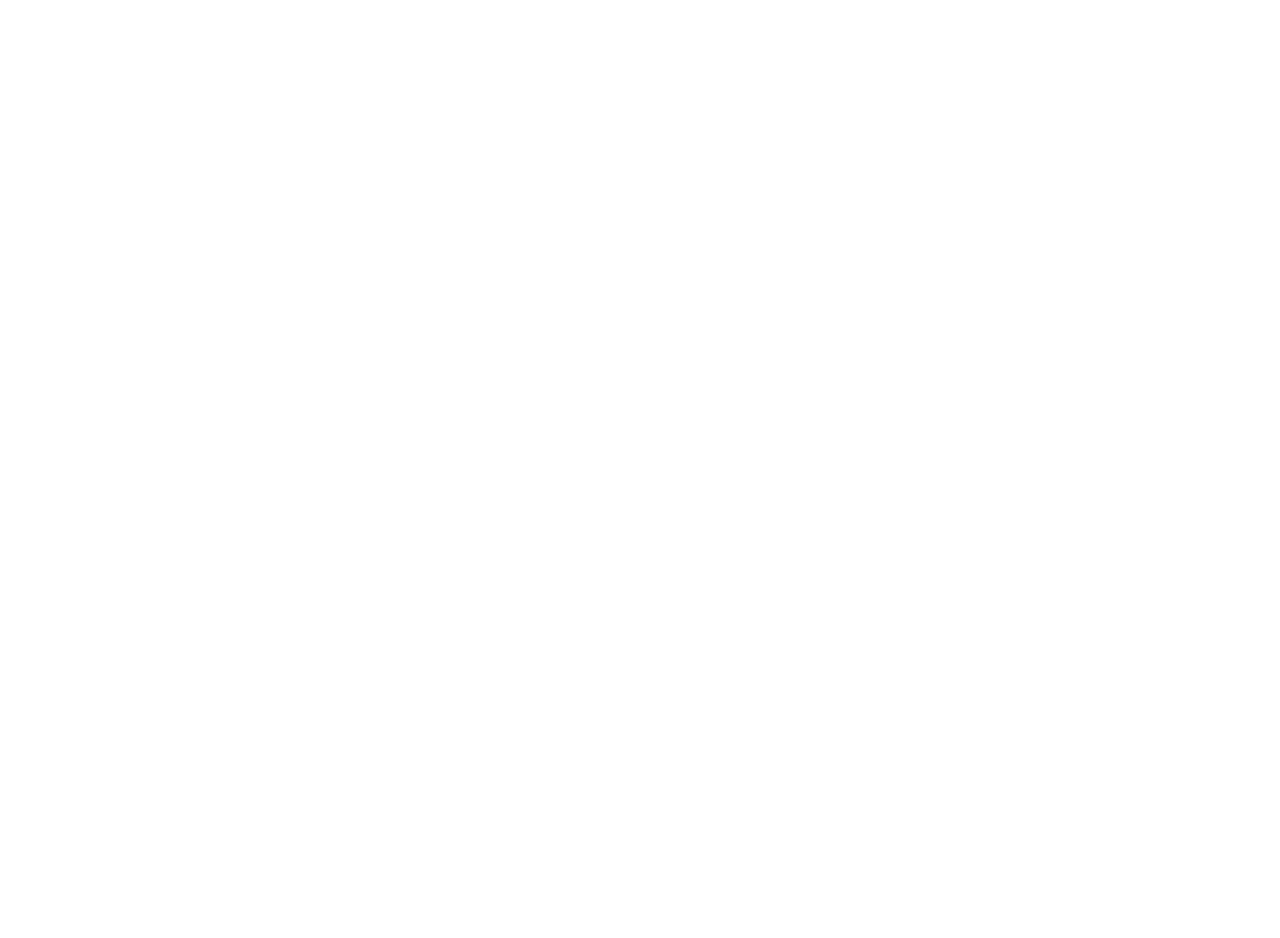
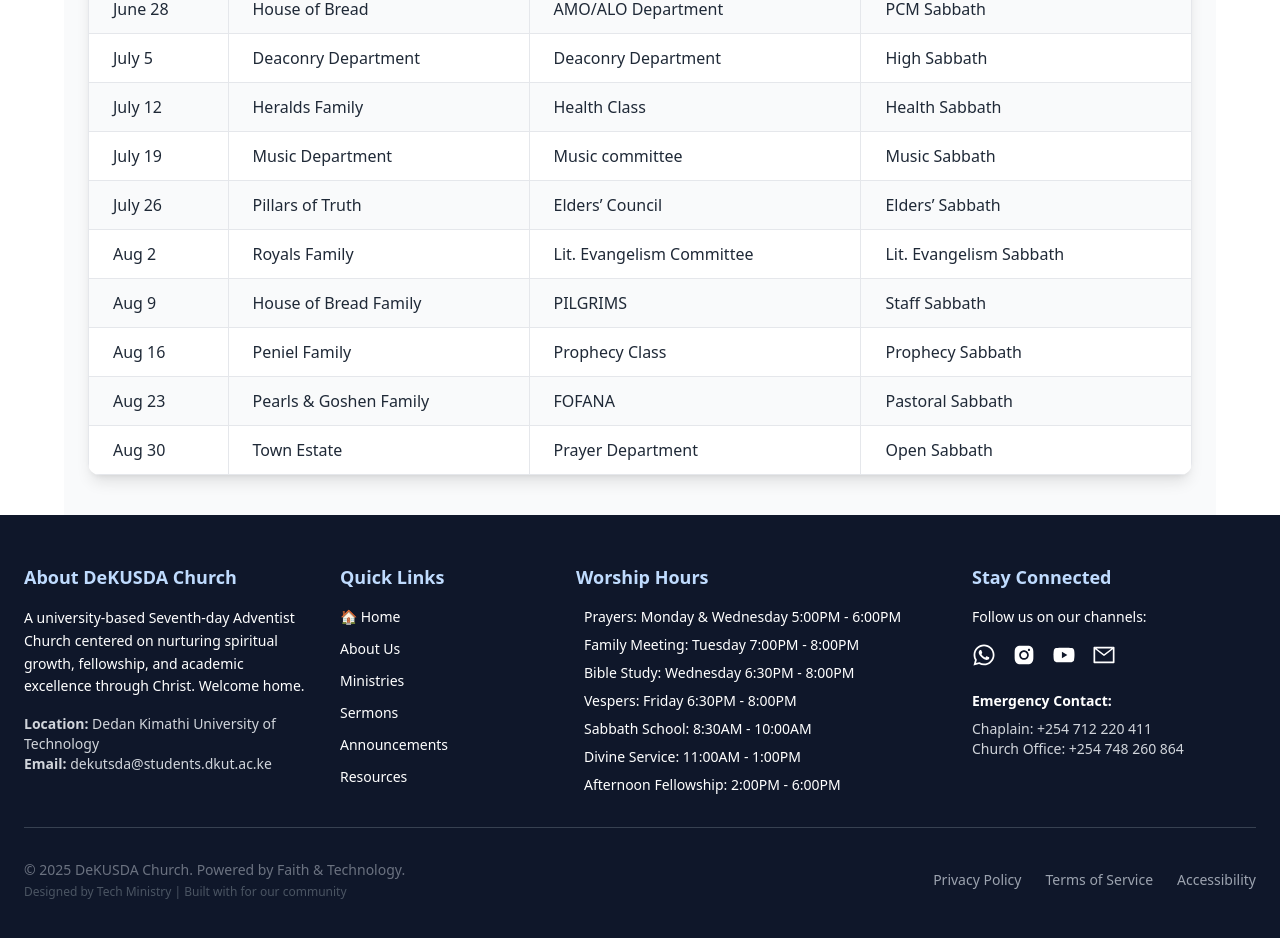
Before and after one commit to RamspheldOnyangoOchieng/DeKUSDA-Website, a React (Vite) app in the folder frontend/: page /COE in a window 1280 px wide. Before the commit this address had no page. Shown: the part 700-1638 px from the top of the page. Before the commit the page ends 800 px from the top, so only its background shows below. Built offline with nearby package versions, Linux system fonts and the light colour scheme.

Commit message:
Your commit message here

```diff
--- a/frontend/src/App.jsx
+++ b/frontend/src/App.jsx
@@ -1,42 +1,42 @@
-import { BrowserRouter, Routes, Route } from "react-router-dom";
+import { BrowserRouter, Routes, Route } from 'react-router-dom';
 
 // Home
-import Home from "./pages/Home";
+import Home from './pages/Home';
 
 // About
-import AboutDekusda from "./pages/About/AboutDekusda";
-import AboutSDA from "./pages/About/AboutSDA";
-import PastorMessage from "./pages/About/PastorMessage";
-import ElderMessage from "./pages/About/ElderMessage";
-import Leaders2022 from "./pages/About/Leadership/Leaders2022";
-import Leaders2023 from "./pages/About/Leadership/Leaders2023";
-import Leaders2024 from "./pages/About/Leadership/Leaders2024";
+import AboutDekusda from './pages/About/AboutDekusda';
+import AboutSDA from './pages/About/AboutSDA';
+import PastorMessage from './pages/About/PastorMessage';
+import ElderMessage from './pages/About/ElderMessage';
+import Leaders2022 from './pages/About/Leadership/Leaders2022';
+import Leaders2023 from './pages/About/Leadership/Leaders2023';
+import Leaders2024 from './pages/About/Leadership/Leaders2024';
 
 // Ministries / Departments
-import PersonalMinistries from "./pages/Ministries/PersonalMinistries";
-import PrayerDepartment from "./pages/Ministries/PrayerDepartment";
-import AMO_ALO from "./pages/Ministries/AMO_ALO";
-import Health from "./pages/Ministries/Health";
-import SabbathSchool from "./pages/Ministries/SabbathSchool";
-import ProphecyDepartment from "./pages/Ministries/Prophecy";
+import PersonalMinistries from './pages/Ministries/PersonalMinistries';
+import PrayerDepartment from './pages/Ministries/PrayerDepartment';
+import AMO_ALO from './pages/Ministries/AMO_ALO';
+import Health from './pages/Ministries/Health';
+import SabbathSchool from './pages/Ministries/SabbathSchool';
+import ProphecyDepartment from './pages/Ministries/Prophecy';
 
 // Music Groups
-import ChurchChoir from "./pages/Music/ChurchChoir";
-import DCM from "./pages/Music/DCM";
-import Blissful from "./pages/Music/Blissful";
+import ChurchChoir from './pages/Music/ChurchChoir';
+import DCM from './pages/Music/DCM';
+import Blissful from './pages/Music/Blissful';
 
 // Evangelism
-import PCM from "./pages/Evangelism/PCM";
-import Evangelism from "./pages/Evangelism/Evangelism";
+import PCM from './pages/Evangelism/PCM';
+import Evangelism from './pages/Evangelism/Evangelism';
 
 // Resources
-import COE from "./pages/Resources/COE";
-import Sermons from "./pages/Resources/Sermons";
-import Books from "./pages/Resources/Books";
+import COE from './pages/Resources/COE';
+import Sermons from './pages/Resources/Sermons';
+import Books from './pages/Resources/Books';
 
 // More Pages
-import Announcements from "./pages/More/Announcements";
-import SabbathCalendar from "./pages/Resources/COE"; // Reusing COE for Calendar
+import Announcements from './pages/More/Announcements';
+import SabbathCalendar from './pages/Resources/COE'; // Reusing COE for Calendar
 
 function App() {
   return (
@@ -46,39 +46,39 @@
         <Route path="/" element={<Home />} />
 
         {/* About */}
-        <Route path="/about/dekusda" element={<AboutDekusda />} />
-        <Route path="/about/sda" element={<AboutSDA />} />
-        <Route path="/about/pastor-message" element={<PastorMessage />} />
-        <Route path="/about/elder-message" element={<ElderMessage />} />
-        <Route path="/about/leaders/2024" element={<Leaders2024 />} />
-        <Route path="/about/leaders/2023" element={<Leaders2023 />} />
-        <Route path="/about/leaders/2022" element={<Leaders2022 />} />
+        <Route path="/Aboutdekusda" element={<AboutDekusda />} />
+        <Route path="/Aboutsda" element={<AboutSDA />} />
+        <Route path="/Pastormessage" element={<PastorMessage />} />
+        <Route path="/Eldermessage" element={<ElderMessage />} />
+        <Route path="/Leaders2024" element={<Leaders2024 />} />
+        <Route path="/Leaders2023" element={<Leaders2023 />} />
+        <Route path="/Leaders2022" element={<Leaders2022 />} />
 
         {/* Ministries / Departments */}
-        <Route path="/ministries/personal" element={<PersonalMinistries />} />
-        <Route path="/ministries/prayer" element={<PrayerDepartment />} />
-        <Route path="/ministries/amo-alo" element={<AMO_ALO />} />
-        <Route path="/ministries/health" element={<Health />} />
-        <Route path="/ministries/sabbath-school" element={<SabbathSchool />} />
-        <Route path="/ministries/prophecy" element={<ProphecyDepartment />} />
+        <Route path="/Personalministries" element={<PersonalMinistries />} />
+        <Route path="/PrayerDepartment" element={<PrayerDepartment />} />
+        <Route path="/AMO_ALO" element={<AMO_ALO />} />
+        <Route path="/Health" element={<Health />} />
+        <Route path="/SabbathSchool" element={<SabbathSchool />} />
+        <Route path="/Prophecy" element={<ProphecyDepartment />} />
 
         {/* Music */}
-        <Route path="/music/choir" element={<ChurchChoir />} />
-        <Route path="/music/dcm" element={<DCM />} />
-        <Route path="/music/blissful" element={<Blissful />} />
+        <Route path="/Music/ChurchChoir" element={<ChurchChoir />} />
+        <Route path="/Music/DCM" element={<DCM />} />
+        <Route path="/Music/Blissful" element={<Blissful />} />
 
         {/* Evangelism */}
-        <Route path="/evangelism/pcm" element={<PCM />} />
-        <Route path="/evangelism" element={<Evangelism />} />
+        <Route path="/PCM" element={<PCM />} />
+        <Route path="/Evangelism" element={<Evangelism />} />
 
         {/* Resources */}
-        <Route path="/resources/coe" element={<COE />} />
-        <Route path="/resources/sermons" element={<Sermons />} />
-        <Route path="/resources/books" element={<Books />} />
+        <Route path="/COE" element={<COE />} />
+        <Route path="/Sermons" element={<Sermons />} />
+        <Route path="/Books" element={<Books />} />
 
         {/* More */}
-        <Route path="/announcements" element={<Announcements />} />
-        <Route path="/sabbath-calendar" element={<SabbathCalendar />} />
+        <Route path="/Announcements" element={<Announcements />} />
+        <Route path="/SabbathCalendar" element={<SabbathCalendar />} />
       </Routes>
     </BrowserRouter>
   );
--- a/frontend/src/components/Layout/Footer.jsx
+++ b/frontend/src/components/Layout/Footer.jsx
@@ -33,14 +33,13 @@
 <div>
   <h4 className="text-lg font-bold text-lightBlue mb-4">Quick Links</h4>
   <ul className="text-sm space-y-3">
-  <li><Link to="/">🏠 Home</Link></li>
-  <li><Link to="/about/dekusda">About Us</Link></li>
-  <li><Link to="/ministries/personal">Ministries</Link></li>
-  <li><Link to="/resources/sermons">Sermons</Link></li>
-  <li><Link to="/announcements">Announcements</Link></li>
-  <li><Link to="/resources/books">Resources</Link></li>
-</ul>
-
+    <li><Link to="/" className="hover:text-lightBlue transition-colors">🏠 Home</Link></li>
+    <li><Link to="/About/AboutDekusda" className="hover:text-lightBlue transition-colors">About Us</Link></li>
+    <li><Link to="/Ministries/PersonalMinistries" className="hover:text-lightBlue transition-colors">Ministries</Link></li>
+    <li><Link to="/Resources/Sermons" className="hover:text-lightBlue transition-colors">Sermons</Link></li>
+    <li><Link to="/More/Announcements" className="hover:text-lightBlue transition-colors">Announcements</Link></li>
+    <li><Link to="/Resources/Books" className="hover:text-lightBlue transition-colors">Resources</Link></li>
+  </ul>
 </div>
 
 
```
